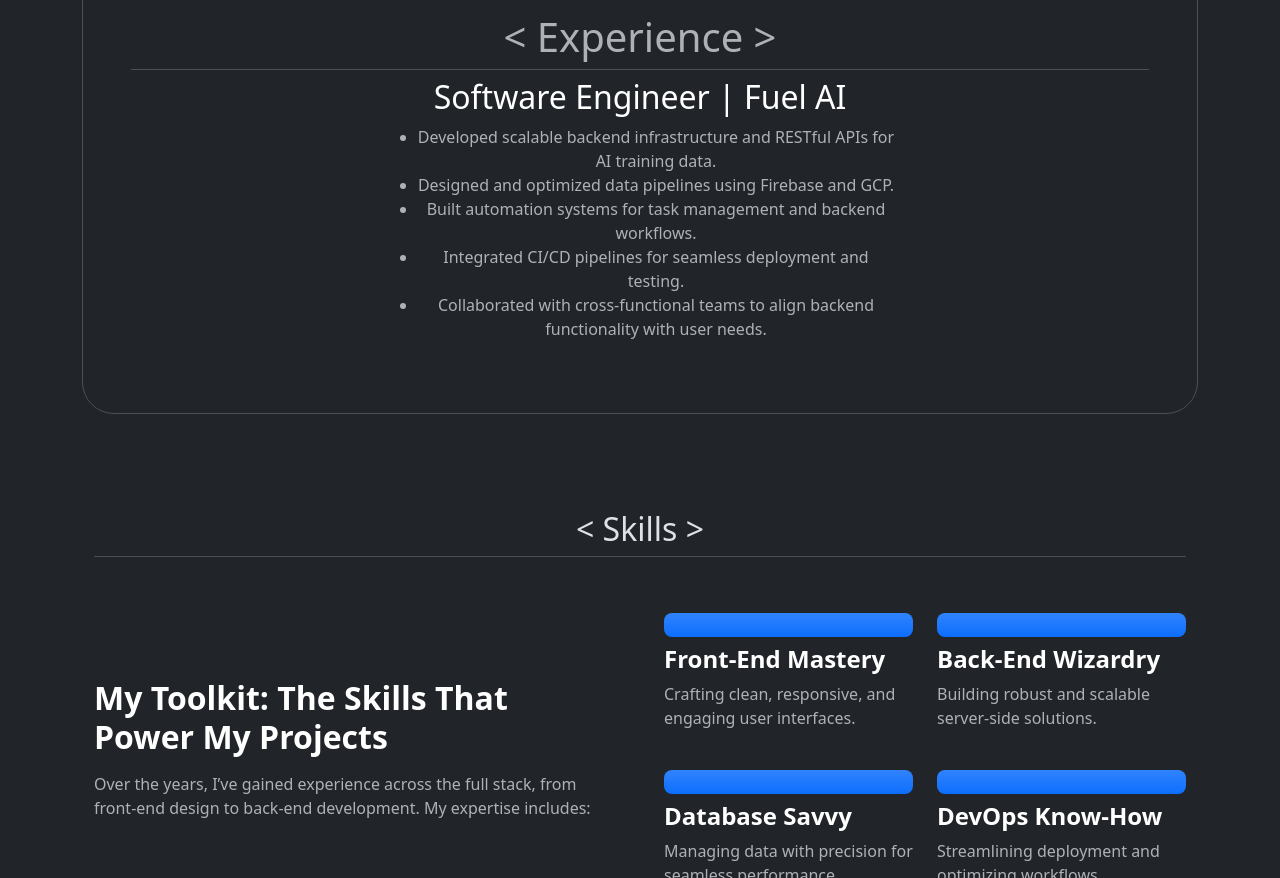
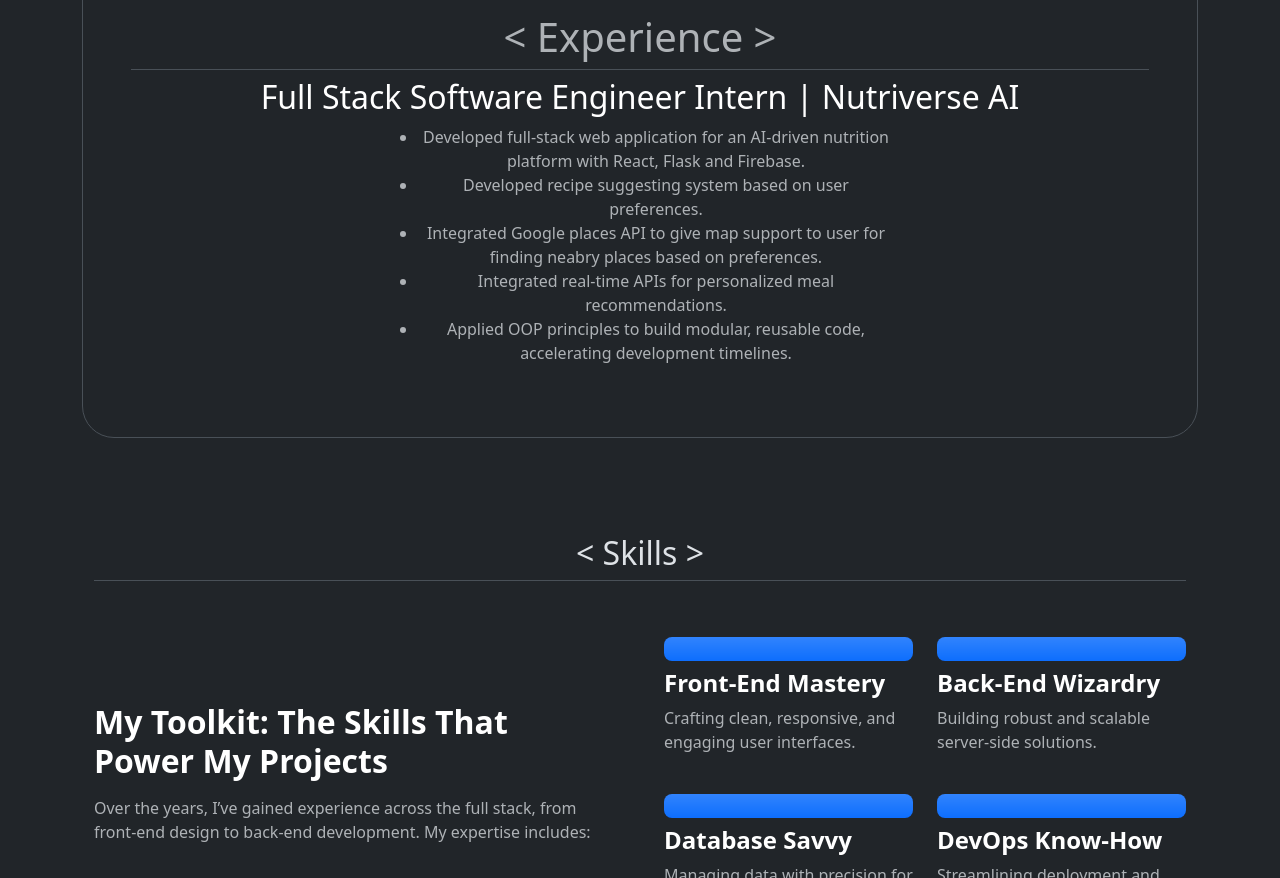
Before and after one commit to yakshp/Portfolio, a plain HTML site: page index.html in a window 1280 px wide. Shown: the part 902-1780 px from the top of the page. Drawn offline with nearby package versions, Linux system fonts and the light colour scheme.

Commit message:
Update index.html

```diff
--- a/index.html
+++ b/index.html
@@ -41,13 +41,13 @@
           <button type="button" class="position-absolute top-0 end-0 p-3 m-3 btn-close bg-secondary bg-opacity-10 rounded-pill" aria-label="Close"></button>
           <img id="Experience" class="bi mt-5 mb-3" width="60" height="60" src="./Assests/Company.png" alt="Company"/>
           <h1 class="pb-2 border-bottom"> < Experience ></h1>
-          <h2 class="text-body-emphasis">Software Engineer | Fuel AI</h2>
+          <h2 class="text-body-emphasis">Full Stack Software Engineer Intern | Nutriverse AI</h2>
           <ul class="col-lg-6 mx-auto mb-4">
-            <li>Developed scalable backend infrastructure and RESTful APIs for AI training data.</li>
-            <li>Designed and optimized data pipelines using Firebase and GCP.</li>
-            <li>Built automation systems for task management and backend workflows.</li>
-            <li>Integrated CI/CD pipelines for seamless deployment and testing.</li>
-            <li>Collaborated with cross-functional teams to align backend functionality with user needs.</li>
+            <li>Developed full-stack web application for an AI-driven nutrition platform with React, Flask and Firebase.</li>
+            <li>Developed recipe suggesting system based on user preferences.</li>
+            <li>Integrated Google places API to give map support to user for finding neabry places based on preferences.</li>
+            <li>Integrated real-time APIs for personalized meal recommendations.</li>
+            <li>Applied OOP principles to build modular, reusable code, accelerating development timelines.</li>
           </ul>
 
         </div>
```
